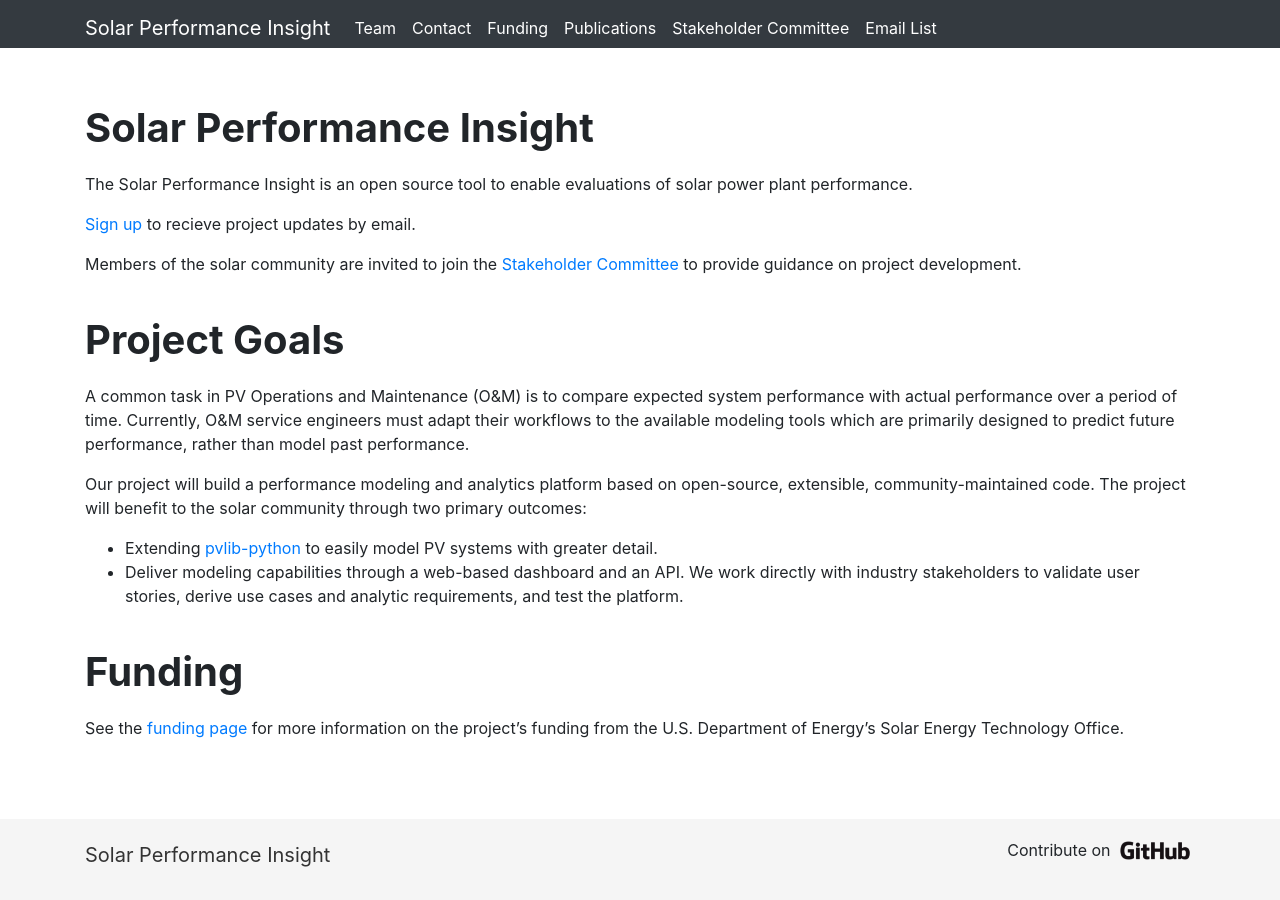
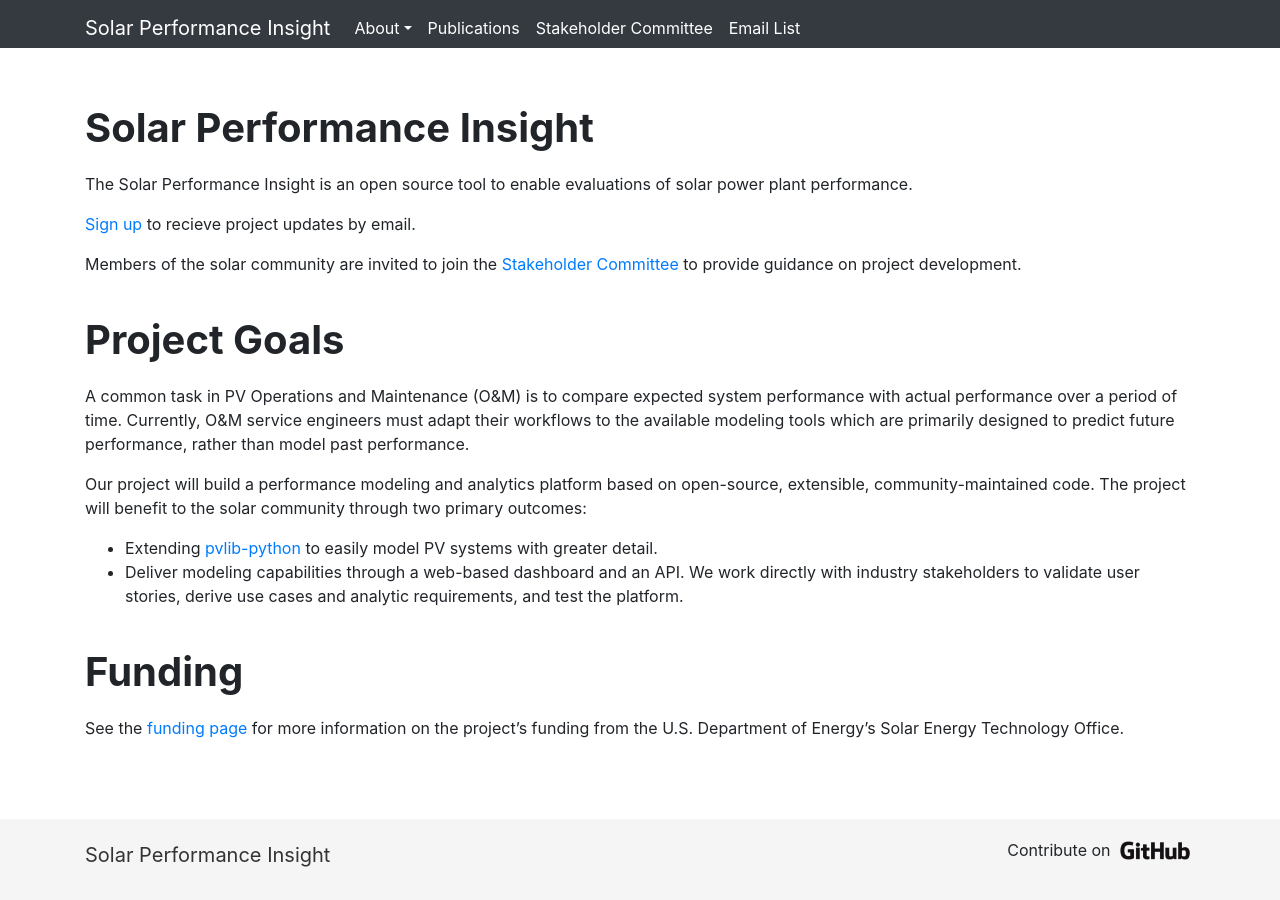
Before and after one commit to SolarPerformanceInsight/SolarPerformanceInsight.github.io, a Jekyll site: the page built from index.md, in a window 1280 px wide. Built offline with Jekyll 4.4.1, drawn with Linux system fonts in a browser that asks for light colours; our own code applies the rules of GitHub Pages for plain Markdown files.

Commit message:
navigation

```diff
--- a/_data/navigation.yml
+++ b/_data/navigation.yml
@@ -1,9 +1,11 @@
-- name: Team
-  link: /team/
-- name: Contact
-  link: /contact/
-- name: Funding
-  link: /funding/
+- name: About
+  links:
+  - name: Team
+    link: /team/
+  - name: Contact
+    link: /contact/
+  - name: Funding
+    link: /funding/
 
 - name: Publications
   link: /publications/
```
